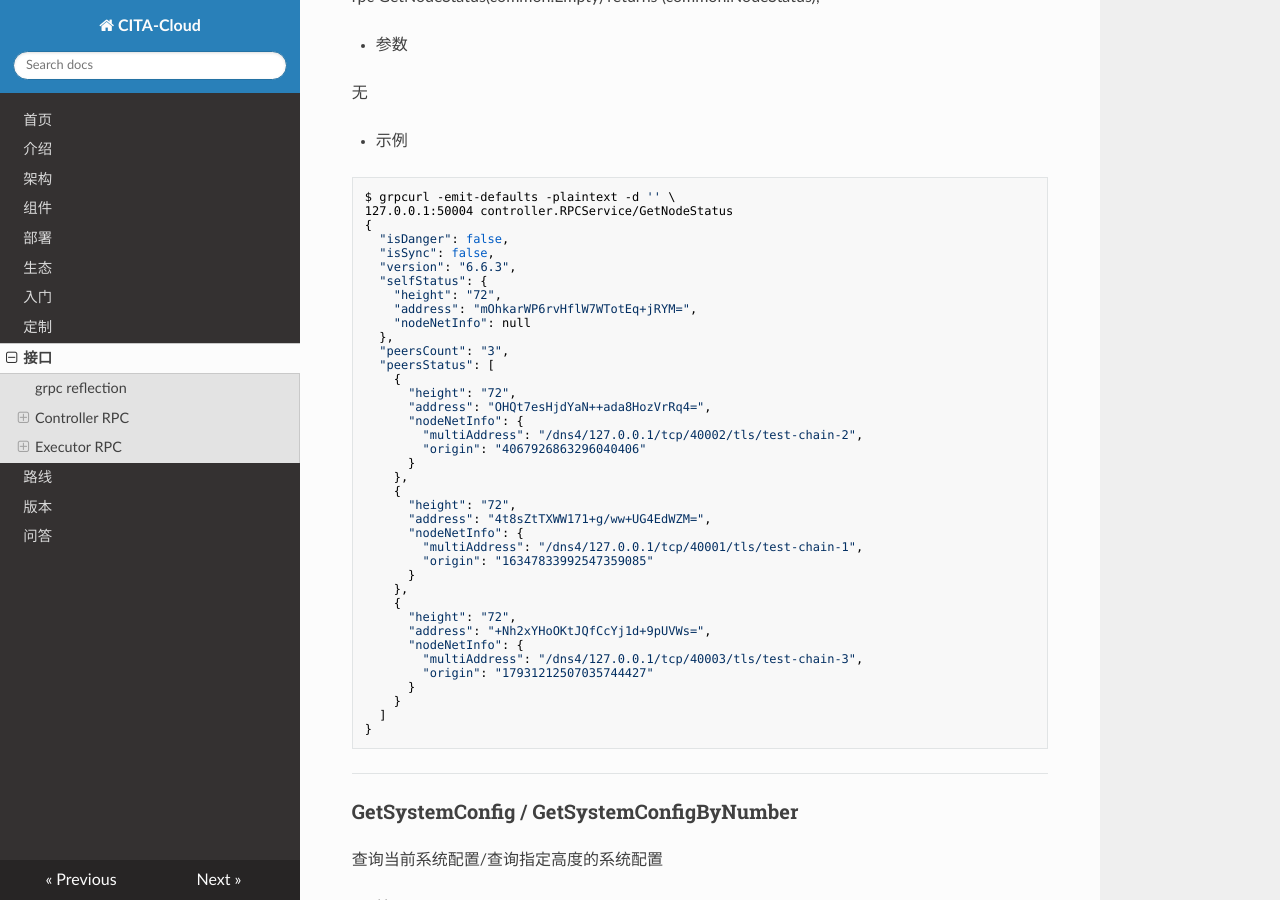
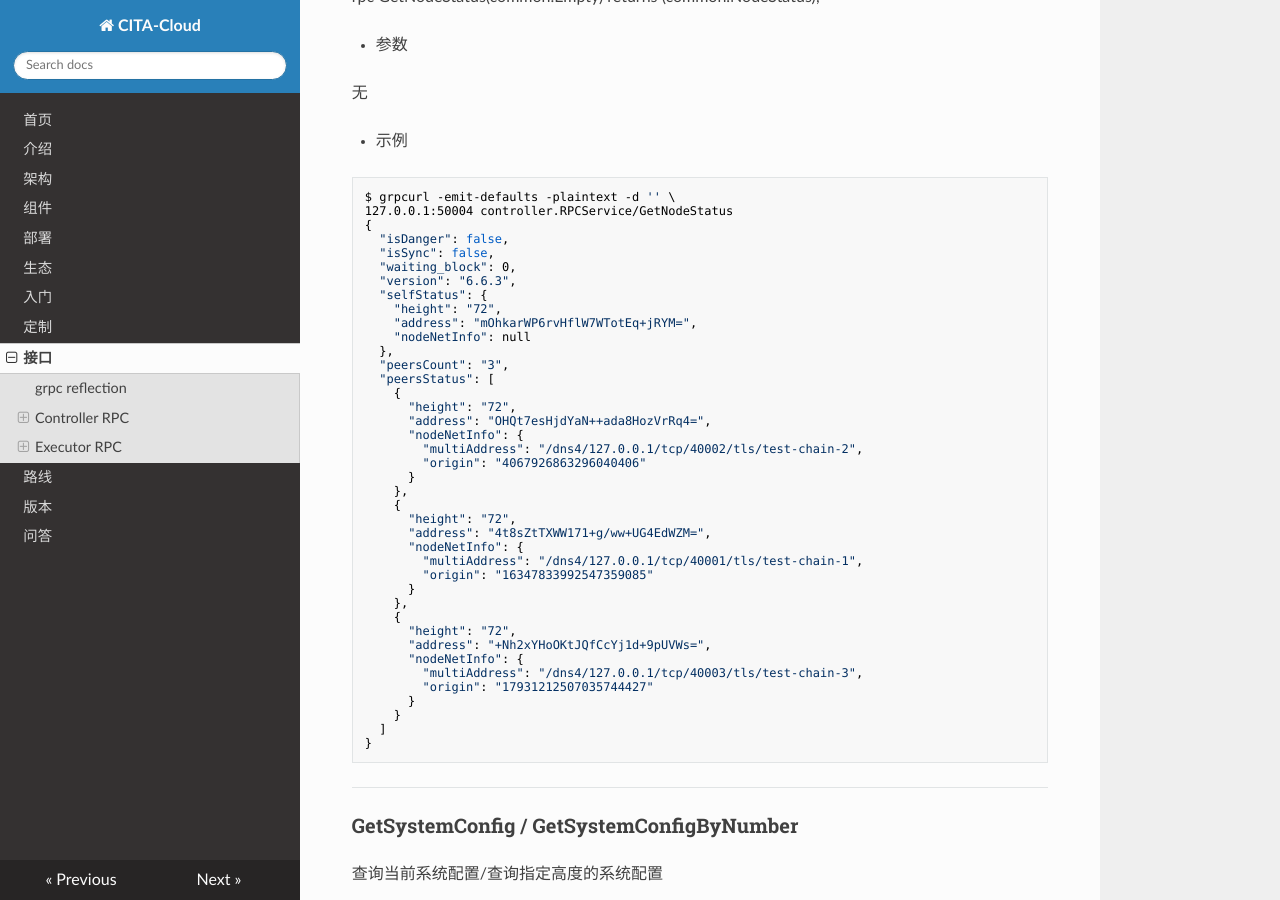
Before and after one commit to cita-cloud/docs, an MkDocs documentation site: the page built from docs/rpc.md, in a window 1280 px wide and 900 px high, scrolled down 2049 px. Built offline with MkDocs 1.6.1, drawn with Linux system fonts in a browser that asks for light colours; nearby versions of some CDN libraries.

Commit message:
rpc GetNodeStatus add waiting_block

```diff
--- a/docs/rpc.md
+++ b/docs/rpc.md
@@ -117,6 +117,7 @@ $ grpcurl -emit-defaults -plaintext -d '' \
 {
   "isDanger": false,
   "isSync": false,
+  "waiting_block": 0,
   "version": "6.6.3",
   "selfStatus": {
     "height": "72",
```
